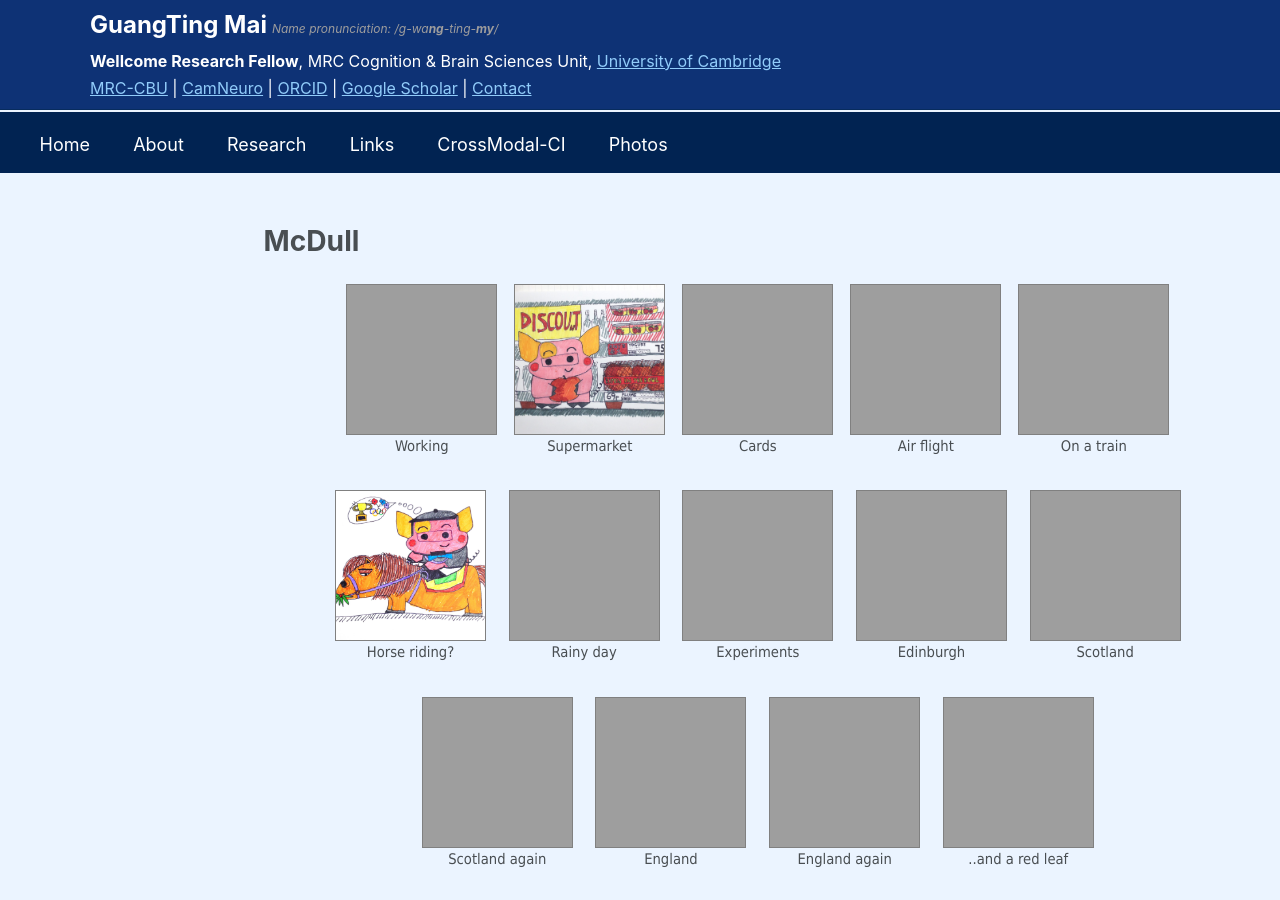
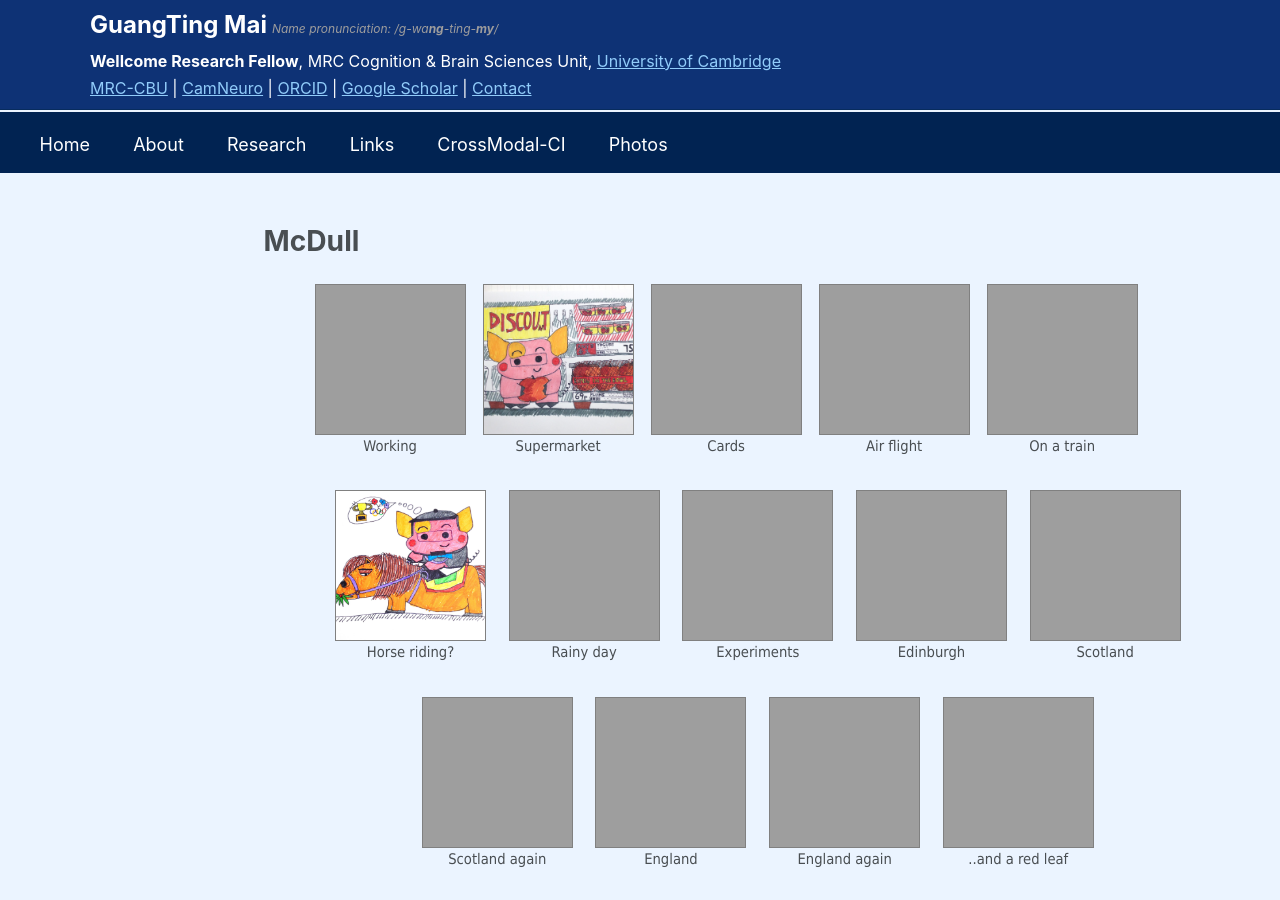
Before and after one commit to guangtingmai/guangtingmai.github.io, a Jekyll site: the page built from _pages/mcdull.html, in a window 1280 px wide and 900 px high. Built offline with Jekyll 4.4.1, drawn with Linux system fonts in a browser that asks for light colours.

Commit message:
Update mcdull.html

```diff
--- a/_pages/mcdull.html
+++ b/_pages/mcdull.html
@@ -5,7 +5,7 @@
 author_profile: true
 ---
 
-<div class="flex-row" style="gap:1.5ch;width:120ch">
+<div class="flex-row" style="margin-left:-2ch !important;gap:1.5ch;width:120ch">
   <div style="text-align:center; font-size:11pt; font-family:Tahoma"><p align="center"><img src="https://guangtingmai.github.io/images/barchair.jpg" style="width:18ch;height:18ch;object-fit:cover;border:0.1rem solid gray;display:block;">Working</p></div>
   <div style="text-align:center; font-size:11pt; font-family:Tahoma"><p align="center"><img src="https://guangtingmai.github.io/images/supermarket.jpg" style="width:18ch;height:18ch;object-fit:cover;border:0.1rem solid gray;display:block;">Supermarket</p></div>
   <div style="text-align:center; font-size:11pt; font-family:Tahoma"><p align="center"><img src="https://guangtingmai.github.io/images/royalmail.jpg" style="width:18ch;height:18ch;object-fit:cover;border:0.1rem solid gray;display:block;">Cards</p></div>
```
